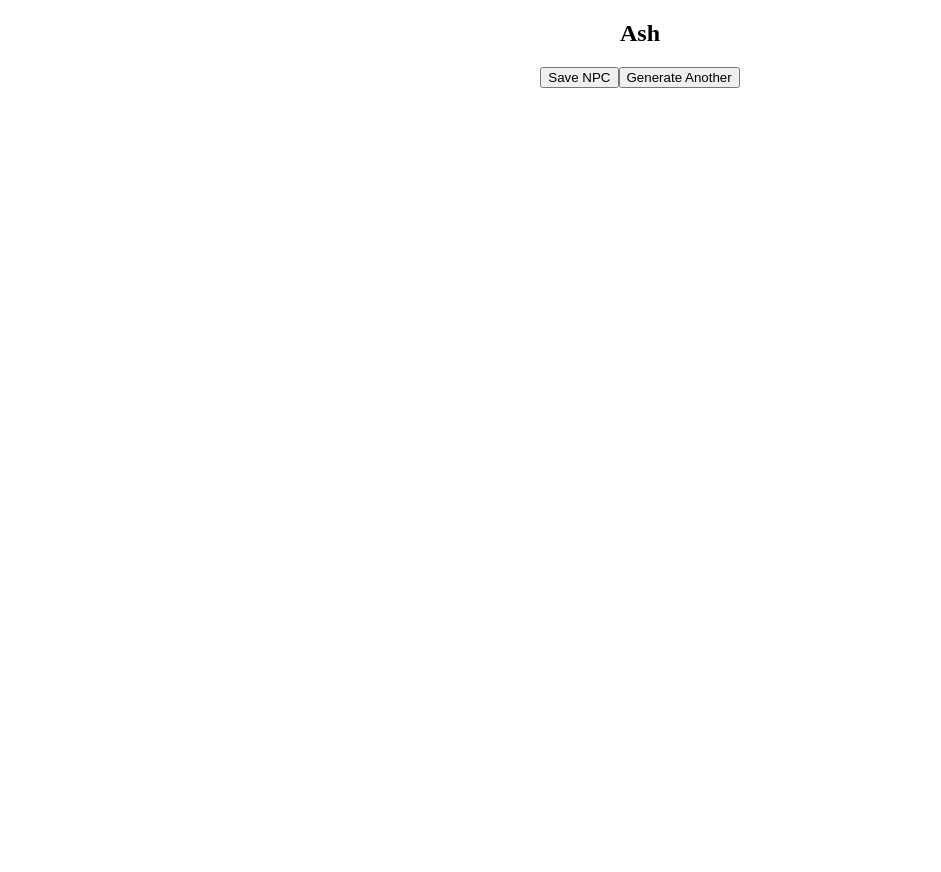
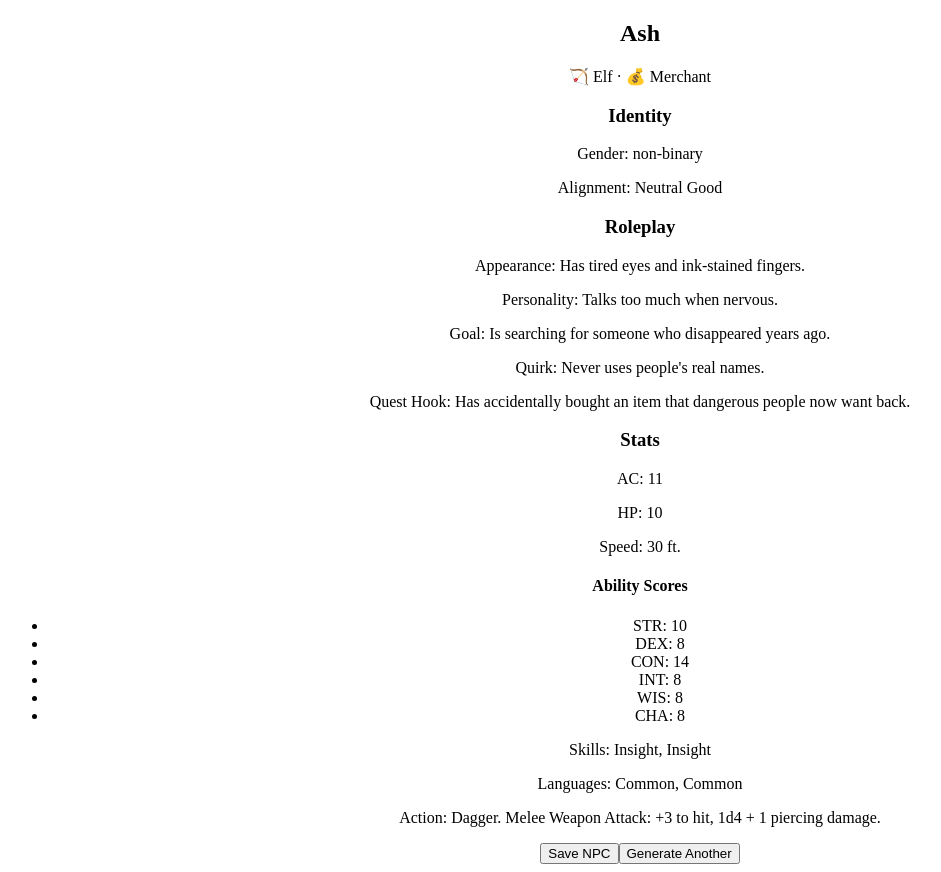
Before and after one commit to ElenaSandfort/npc-generator, a React (Vite) app: page / in a window 1280 px wide. Both pictures are taken after a click on the button "Generate NPC". Shown: the whole page, without its empty margins (0-941 px from the left). Before the commit the page ends 800 px from the top, so only its background shows below. Built offline with nearby package versions, Linux system fonts and the light colour scheme.

Commit message:
Add reusable NPC sheet component

```diff
--- /dev/null
+++ b/src/components/NPCSheet.tsx
@@ -0,0 +1,57 @@
+import type { NPC } from '../types/NPC';
+
+type NPCSheetProps = {
+  npc: NPC;
+};
+
+function NPCSheet({ npc }: NPCSheetProps) {
+  return (
+    <article>
+      <header>
+        <h2>{npc.name}</h2>
+        <p>
+          {npc.speciesIcon} {npc.species} · {npc.professionIcon}{' '}
+          {npc.profession}
+        </p>
+      </header>
+
+      <section>
+        <h3>Identity</h3>
+        <p>Gender: {npc.gender}</p>
+        <p>Alignment: {npc.alignment}</p>
+      </section>
+
+      <section>
+        <h3>Roleplay</h3>
+        <p>Appearance: {npc.appearance}</p>
+        <p>Personality: {npc.personality}</p>
+        <p>Goal: {npc.goal}</p>
+        <p>Quirk: {npc.quirk}</p>
+        <p>Quest Hook: {npc.questHook}</p>
+      </section>
+
+      <section>
+        <h3>Stats</h3>
+        <p>AC: {npc.statBlock.armorClass}</p>
+        <p>HP: {npc.statBlock.hitPoints}</p>
+        <p>Speed: {npc.statBlock.speed}</p>
+
+        <h4>Ability Scores</h4>
+        <ul>
+          <li>STR: {npc.statBlock.abilityScores.strength}</li>
+          <li>DEX: {npc.statBlock.abilityScores.dexterity}</li>
+          <li>CON: {npc.statBlock.abilityScores.constitution}</li>
+          <li>INT: {npc.statBlock.abilityScores.intelligence}</li>
+          <li>WIS: {npc.statBlock.abilityScores.wisdom}</li>
+          <li>CHA: {npc.statBlock.abilityScores.charisma}</li>
+        </ul>
+
+        <p>Skills: {npc.statBlock.skills.join(', ')}</p>
+        <p>Languages: {npc.statBlock.languages.join(', ')}</p>
+        <p>Action: {npc.statBlock.action}</p>
+      </section>
+    </article>
+  );
+}
+
+export default NPCSheet;
--- a/src/views/GeneratedNPCView.tsx
+++ b/src/views/GeneratedNPCView.tsx
@@ -1,4 +1,5 @@
 import type { NPC } from '../types/NPC';
+import NPCSheet from '../components/NPCSheet';
 
 type GeneratedNPCViewProps = {
   npc: NPC;
@@ -13,7 +14,7 @@ function GeneratedNPCView({
 }: GeneratedNPCViewProps) {
   return (
     <>
-      <h2>{npc.name}</h2>
+      <NPCSheet npc={npc} />
       <button onClick={onSaveNPC}>Save NPC</button>
       <button onClick={onGenerateAnotherNPC}>Generate Another</button>
     </>
--- a/src/views/NPCDetailView.tsx
+++ b/src/views/NPCDetailView.tsx
@@ -1,4 +1,5 @@
 import type { NPC } from '../types/NPC';
+import NPCSheet from '../components/NPCSheet';
 
 type NPCDetailViewProps = {
   npc: NPC;
@@ -9,22 +10,9 @@ type NPCDetailViewProps = {
 function NPCDetailView({ npc, onCloseNPC, onDeleteNPC }: NPCDetailViewProps) {
   return (
     <>
+      <NPCSheet npc={npc} />
       <button onClick={onCloseNPC}>Back</button>
       <button onClick={() => onDeleteNPC(npc.id)}>Delete NPC</button>
-
-      <h2>{npc.name}</h2>
-      <p>
-        {npc.speciesIcon} {npc.species} · {npc.professionIcon} {npc.profession}
-      </p>
-      <p>Gender: {npc.gender}</p>
-      <p>Alignment: {npc.alignment}</p>
-      <p>Appearance: {npc.appearance}</p>
-      <p>Personality: {npc.personality}</p>
-      <p>Goal: {npc.goal}</p>
-      <p>Quirk: {npc.quirk}</p>
-      <p>Quest Hook: {npc.questHook}</p>
-      <p>HP: {npc.statBlock.hitPoints}</p>
-      <p>AC: {npc.statBlock.armorClass}</p>
     </>
   );
 }
```
